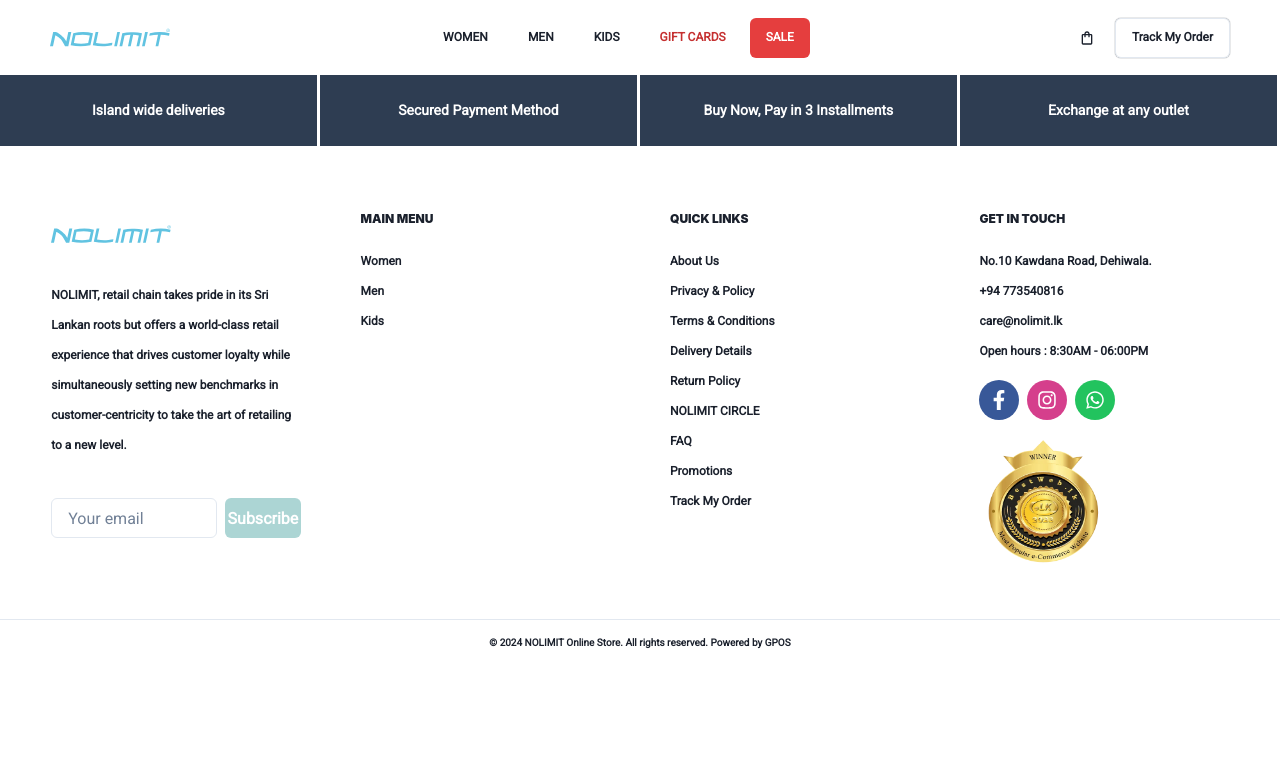
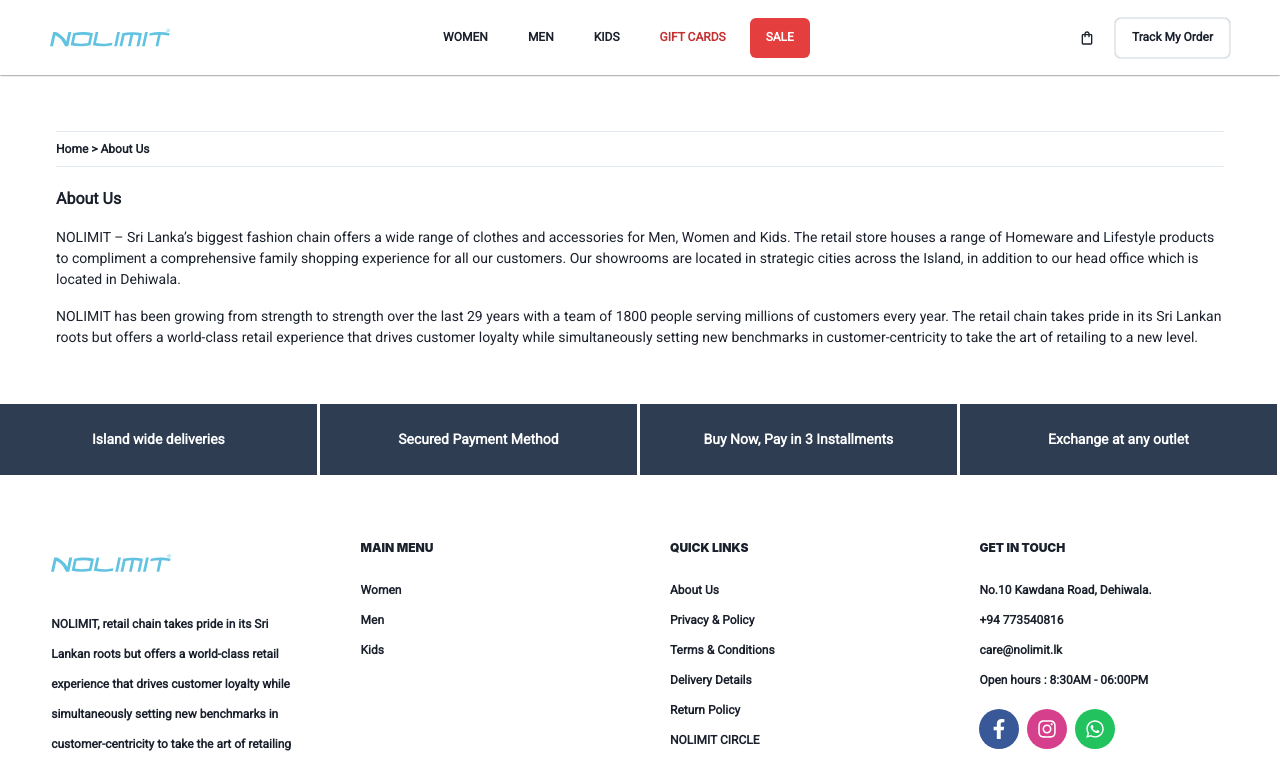
Before and after one commit to KovinthKrishna/NOLIMIT, a React (Vite) app: page /customer-care/about-us in a window 1280 px wide. Shown: the top 762 px of the page. Built offline with nearby package versions, Linux system fonts and the light colour scheme.

Commit message:
About Us Added

```diff
--- a/src/components/Links.tsx
+++ b/src/components/Links.tsx
@@ -1,4 +1,5 @@
 import { Heading, VStack, Text } from "@chakra-ui/react";
+import { Link } from "react-router-dom";
 
 const Links = () => {
     return (
@@ -6,6 +7,7 @@
             <Heading fontSize="12px" fontWeight="900" paddingY="15px">
                 QUICK LINKS
             </Heading>
+            <Link to="customer-care/about-us">
                 <Text
                     fontSize="12px"
                     fontWeight="bold"
@@ -14,6 +16,7 @@
                 >
                     About Us
                 </Text>
+            </Link>
             <Text
                 fontSize="12px"
                 fontWeight="bold"
--- a/src/components/NavBar.tsx
+++ b/src/components/NavBar.tsx
@@ -5,7 +5,12 @@
 
 const NavBar = () => {
     return (
-        <HStack justifyContent="space-between" paddingX="50px" height="75px">
+        <HStack
+            justifyContent="space-between"
+            paddingX="50px"
+            height="75px"
+            shadow="0px 0px 2px"
+        >
             <Link to="/">
                 <Image src={logo} boxSize="120px" />
             </Link>
--- /dev/null
+++ b/src/pages/AboutUs.tsx
@@ -0,0 +1,36 @@
+import { Grid, Text } from "@chakra-ui/react";
+
+const AboutUs = () => {
+    return (
+        <Grid padding={14}>
+            <hr />
+            <Text fontSize="12px" fontWeight="800" paddingY={2}>
+                Home {">"} About Us
+            </Text>
+            <hr />
+            <Text fontSize="16px" fontWeight="1000" paddingTop={5}>
+                About Us
+            </Text>
+            <Text fontSize="14px" paddingY={4}>
+                NOLIMIT – Sri Lanka’s biggest fashion chain offers a wide range
+                of clothes and accessories for Men, Women and Kids. The retail
+                store houses a range of Homeware and Lifestyle products to
+                compliment a comprehensive family shopping experience for all
+                our customers. Our showrooms are located in strategic cities
+                across the Island, in addition to our head office which is
+                located in Dehiwala.
+            </Text>
+            <Text fontSize="14px">
+                NOLIMIT has been growing from strength to strength over the last
+                29 years with a team of 1800 people serving millions of
+                customers every year. The retail chain takes pride in its Sri
+                Lankan roots but offers a world-class retail experience that
+                drives customer loyalty while simultaneously setting new
+                benchmarks in customer-centricity to take the art of retailing
+                to a new level.
+            </Text>
+        </Grid>
+    );
+};
+
+export default AboutUs;
```
Also changed, not shown: src/Router.tsx (+10 -0 lines). Lines whose indentation alone changed are shown as unchanged.
